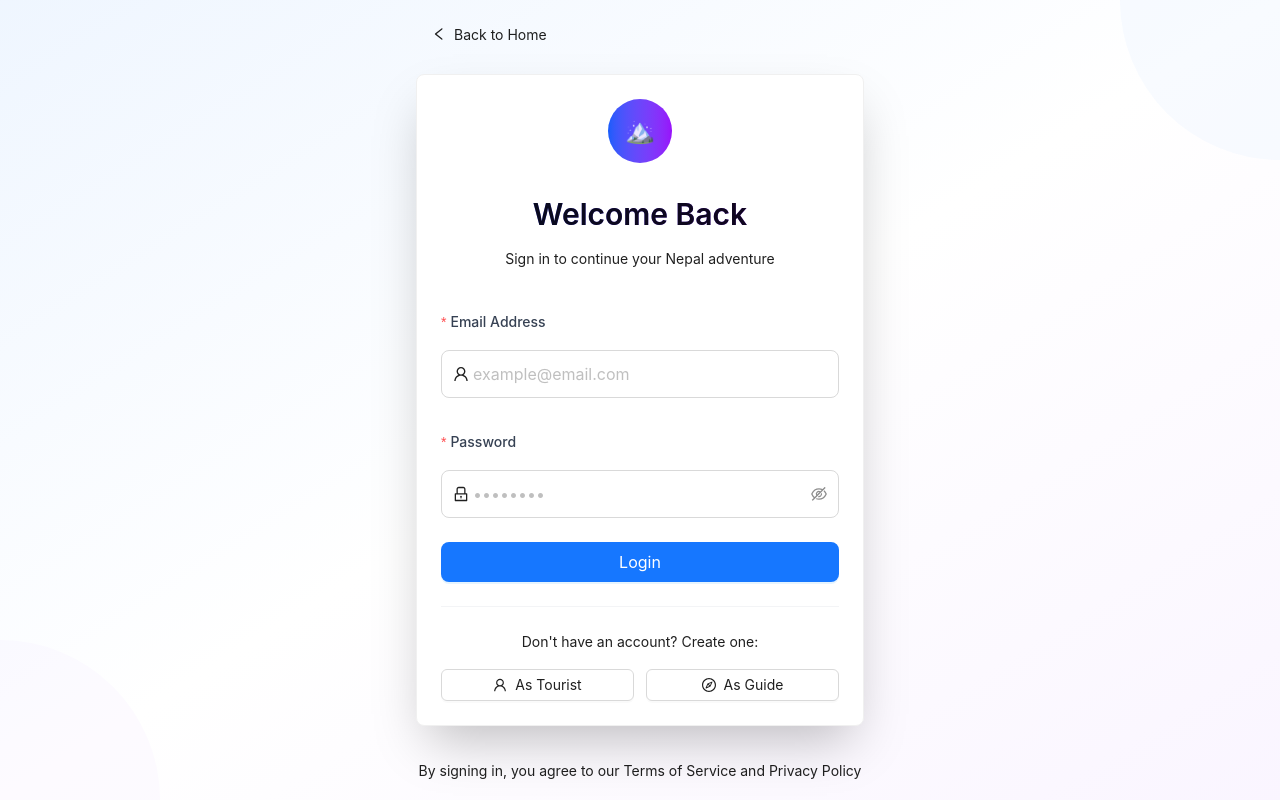
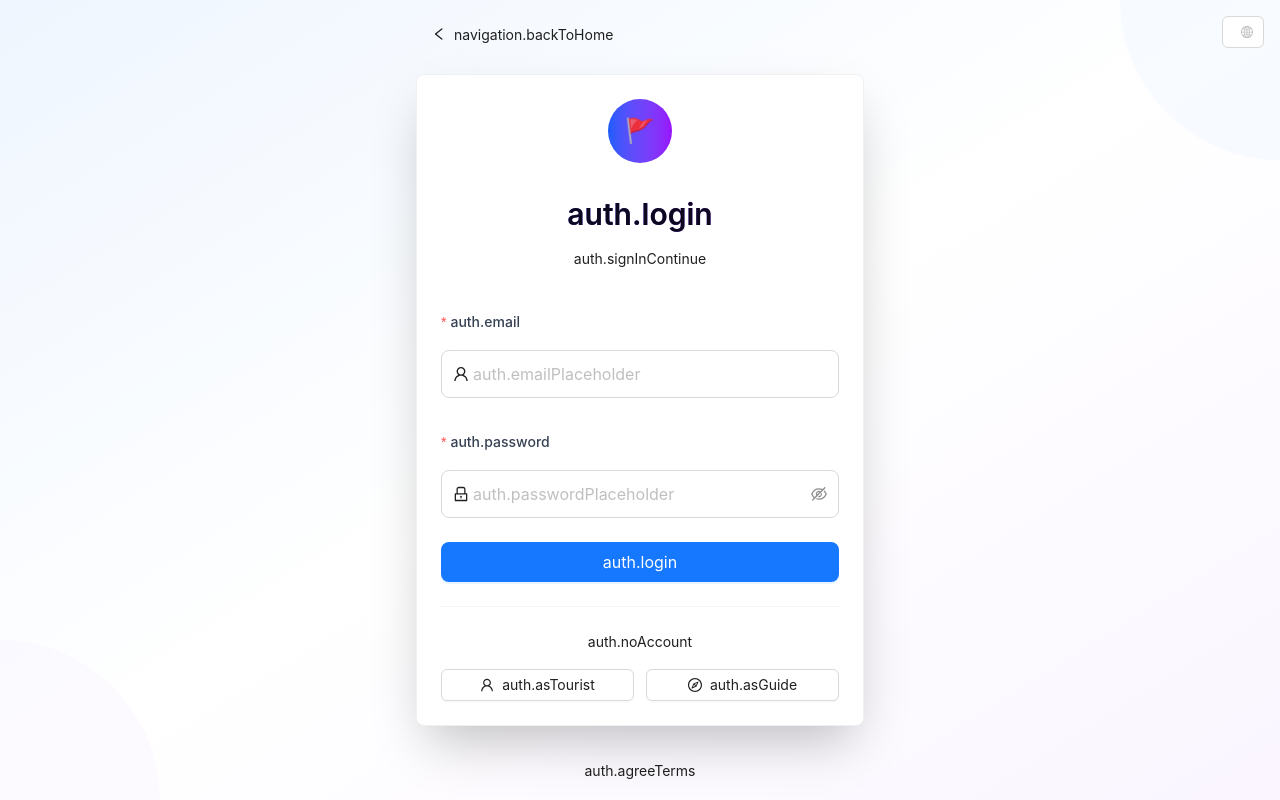
Before and after one commit to RmNj17/my-app, a React (Vite) app in the folder frontend/: page /login in a window 1280 px wide. Built offline with nearby package versions, Linux system fonts and the light colour scheme.

Commit message:
feat: add internationalization support to LoginPage and integrate LanguageSelector

```diff
--- a/frontend/src/pages/login/LoginPage.tsx
+++ b/frontend/src/pages/login/LoginPage.tsx
@@ -15,6 +15,8 @@ import {
 } from "@ant-design/icons";
 import { loginSuccess } from "../../features/auth/authSlice";
 import { login } from "../../api/auth";
+import { useTranslation } from "react-i18next";
+import LanguageSelector from "../../components/LanguageSelector";
 
 const { Title, Text } = Typography;
 
@@ -22,6 +24,7 @@ const LoginPage: React.FC = () => {
   const dispatch = useDispatch();
   const navigate = useNavigate();
   const [loading, setLoading] = useState(false);
+  const { t } = useTranslation();
 
   const handleLogin = async (values: { email: string; password: string }) => {
     setLoading(true);
@@ -36,7 +39,7 @@ const LoginPage: React.FC = () => {
       // Dispatch to Redux
       dispatch(loginSuccess({ token: access_token, user }));
 
-      message.success("Login successful!");
+      message.success(t("auth.loginSuccess"));
 
       // Redirect based on role
       if (user.role === "guide") {
@@ -49,9 +52,7 @@ const LoginPage: React.FC = () => {
         navigate("/dashboard/admin");
       }
     } catch (error: any) {
-      message.error(
-        error?.response?.data?.message || "Login failed. Please try again."
-      );
+      message.error(error?.response?.data?.message || t("auth.loginError"));
     } finally {
       setLoading(false);
     }
@@ -66,6 +67,11 @@ const LoginPage: React.FC = () => {
         <div className="absolute top-1/2 left-1/2 transform -translate-x-1/2 -translate-y-1/2 w-96 h-96 bg-gradient-to-r from-blue-50 to-purple-50 rounded-full opacity-30"></div>
       </div>
 
+      {/* Language Selector */}
+      <div className="absolute top-4 right-4 z-20">
+        <LanguageSelector />
+      </div>
+
       <div className="relative z-10 w-full max-w-md">
         {/* Back to Home Button */}
         <Button
@@ -74,7 +80,7 @@ const LoginPage: React.FC = () => {
           onClick={() => navigate("/")}
           className="mb-6 text-gray-600 hover:text-blue-600 flex items-center font-medium"
         >
-          Back to Home
+          {t("navigation.backToHome")}
         </Button>
 
         {/* Main Login Card */}
@@ -83,17 +89,17 @@ const LoginPage: React.FC = () => {
           <div className="text-center mb-8">
             <div className="mb-4">
               <div className="inline-flex items-center justify-center w-16 h-16 bg-gradient-to-r from-blue-600 to-purple-600 rounded-full mb-4">
-                <span className="text-2xl">🏔️</span>
+                <span className="text-2xl">🚩</span>
               </div>
             </div>
             <Title
               level={2}
               className="mb-2 bg-gradient-to-r from-blue-600 to-purple-600 bg-clip-text text-transparent"
             >
-              Welcome Back
+              {t("auth.login")}
             </Title>
             <Text className="text-gray-600 text-base">
-              Sign in to continue your Nepal adventure
+              {t("auth.signInContinue")}
             </Text>
           </div>
 
@@ -106,31 +112,35 @@ const LoginPage: React.FC = () => {
           >
             <Form.Item
               label={
-                <span className="text-gray-700 font-medium">Email Address</span>
+                <span className="text-gray-700 font-medium">
+                  {t("auth.email")}
+                </span>
               }
               name="email"
               rules={[
-                { required: true, message: "Please enter your email" },
-                { type: "email", message: "Enter a valid email" },
+                { required: true, message: t("auth.emailRequired") },
+                { type: "email", message: t("auth.emailInvalid") },
               ]}
             >
               <Input
                 prefix={<UserOutlined className="text-gray-400" />}
-                placeholder="example@email.com"
+                placeholder={t("auth.emailPlaceholder")}
                 className="rounded-lg border-gray-200 hover:border-blue-400 focus:border-blue-500 h-12"
               />
             </Form.Item>
 
             <Form.Item
               label={
-                <span className="text-gray-700 font-medium">Password</span>
+                <span className="text-gray-700 font-medium">
+                  {t("auth.password")}
+                </span>
               }
               name="password"
-              rules={[{ required: true, message: "Password is required" }]}
+              rules={[{ required: true, message: t("auth.passwordRequired") }]}
             >
               <Input.Password
                 prefix={<LockOutlined className="text-gray-400" />}
-                placeholder="••••••••"
+                placeholder={t("auth.passwordPlaceholder")}
                 iconRender={(visible) =>
                   visible ? <EyeTwoTone /> : <EyeInvisibleOutlined />
                 }
@@ -146,7 +156,7 @@ const LoginPage: React.FC = () => {
                 loading={loading}
                 className="w-full h-12 bg-gradient-to-r from-blue-600 to-purple-600 hover:from-blue-700 hover:to-purple-700 border-none rounded-lg font-semibold text-base shadow-lg hover:shadow-xl transition-all duration-300"
               >
-                {loading ? "Signing In..." : "Login"}
+                {loading ? t("auth.signingIn") : t("auth.login")}
               </Button>
             </Form.Item>
           </Form>
@@ -154,9 +164,7 @@ const LoginPage: React.FC = () => {
           {/* Create Account Section */}
           <div className="pt-6 border-t border-gray-100">
             <div className="text-center mb-4">
-              <Text className="text-gray-600">
-                Don't have an account? Create one:
-              </Text>
+              <Text className="text-gray-600">{t("auth.noAccount")}</Text>
             </div>
             <div className="grid grid-cols-2 gap-3">
               <Button
@@ -164,14 +172,14 @@ const LoginPage: React.FC = () => {
                 icon={<UserOutlined />}
                 onClick={() => navigate("/signup/tourist")}
               >
-                As Tourist
+                {t("auth.asTourist")}
               </Button>
               <Button
                 className="h-11 border-2 border-green-200 text-green-600 hover:bg-green-50 hover:border-green-400 rounded-lg font-medium transition-all duration-200 flex items-center justify-center"
                 icon={<CompassOutlined />}
                 onClick={() => navigate("/signup/guide")}
               >
-                As Guide
+                {t("auth.asGuide")}
               </Button>
             </div>
           </div>
@@ -179,9 +187,7 @@ const LoginPage: React.FC = () => {
 
         {/* Footer */}
         <div className="text-center mt-8">
-          <Text className="text-gray-500 text-sm">
-            By signing in, you agree to our Terms of Service and Privacy Policy
-          </Text>
+          <Text className="text-gray-500 text-sm">{t("auth.agreeTerms")}</Text>
         </div>
       </div>
     </div>
```
